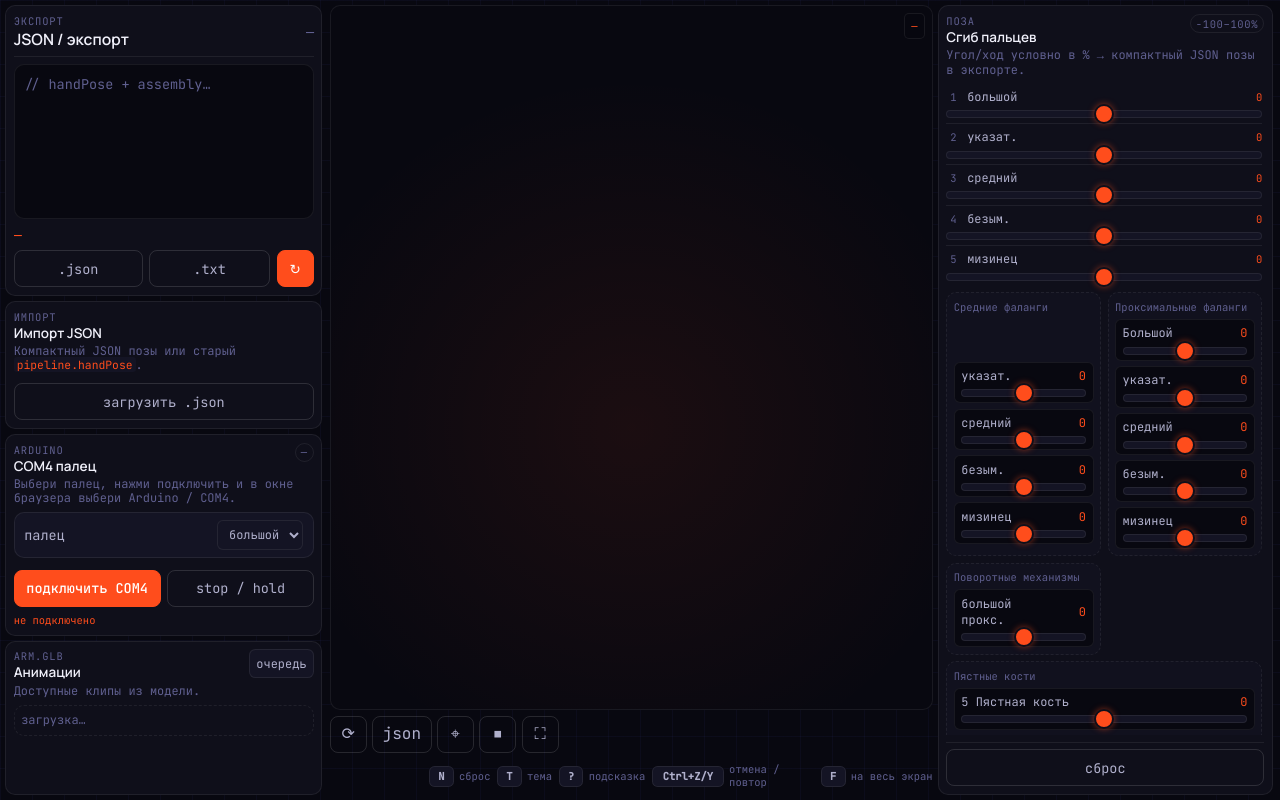
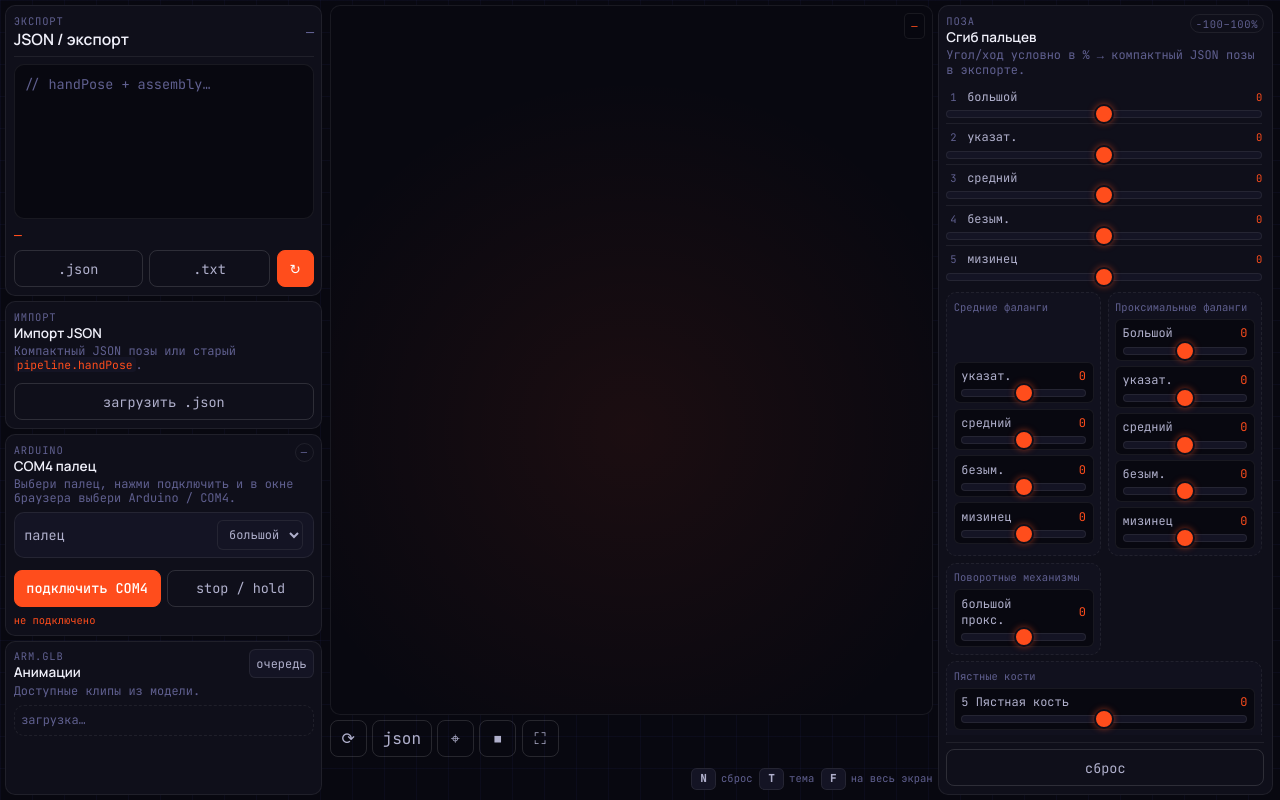
Before and after one commit to DJKiruxa/HandConfiguratorApp, a website built with webpack: page index.html in a window 1280 px wide. Built offline with nearby package versions, Linux system fonts and the light colour scheme; a script that the page names is missing.

Commit message:
Корректировка html с другой веткой

```diff
--- a/index.html
+++ b/index.html
@@ -127,8 +127,6 @@
         <div class="scene-hints" aria-label="Горячие клавиши">
           <span class="scene-hint"><kbd class="scene-hint-kbd">N</kbd>сброс</span>
           <span class="scene-hint"><kbd class="scene-hint-kbd">T</kbd>тема</span>
-          <span class="scene-hint"><kbd class="scene-hint-kbd">?</kbd>подсказка</span>
-          <span class="scene-hint"><kbd class="scene-hint-kbd scene-hint-kbd--wide">Ctrl+Z/Y</kbd>отмена / повтор</span>
           <span class="scene-hint"><kbd class="scene-hint-kbd">F</kbd>на весь экран</span>
         </div>
       </div>
```
